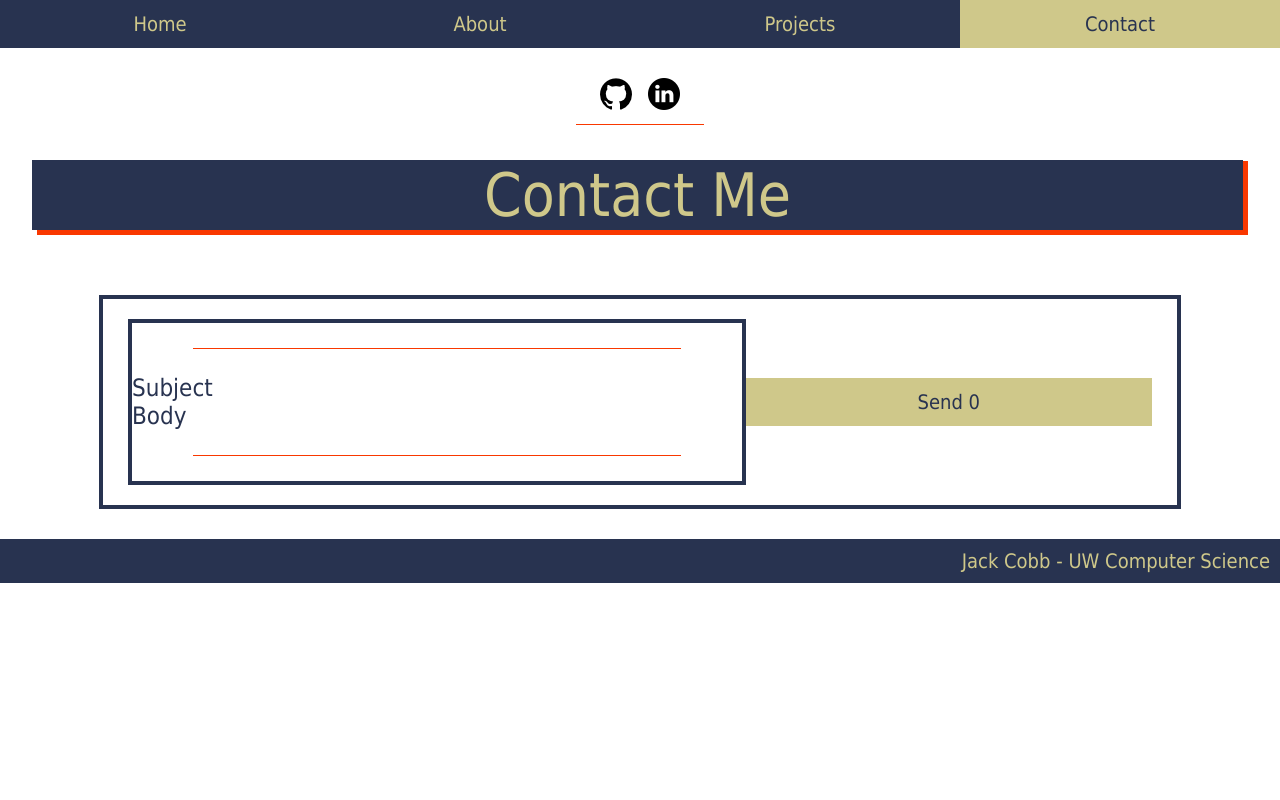
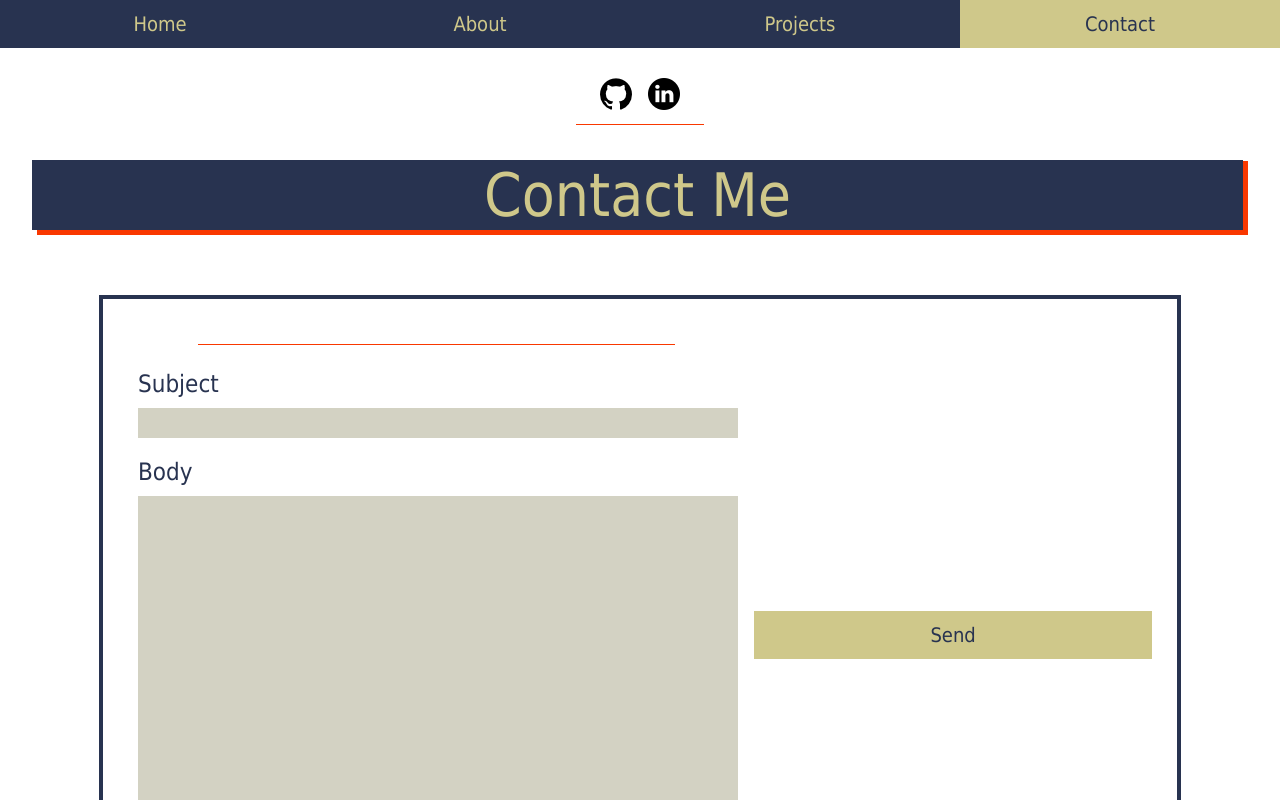
Before and after one commit to jackcobb01/jackcobb01.github.io, a React (Create React App) app in the folder personal-website/: page / in a window 1280 px wide. Both pictures are taken after a click on the element "Contact". Shown: the top 800 px of the page. Built offline with nearby package versions, Linux system fonts and the light colour scheme.

Commit message:
finished contact page frontend and email

```diff
--- a/personal-website/src/styles/ContactPage.css
+++ b/personal-website/src/styles/ContactPage.css
@@ -35,8 +35,8 @@
     flex-direction: column;
 
     width: 60%;
-
-    border:4px solid var(--firstTheme);
+    padding-left: 10px;
+    padding-right: 20px;
 }
 
 .messageInputs {
@@ -45,15 +45,43 @@
     flex-direction: column;
 
     width: 100%;
-
 }
 
 .messageInputHeader {
     display: flex;
 
+    margin-bottom: 10px;
+
     color: var(--firstTheme);
     font-family: var(--generalFontFamily);
     font-size: 24px;
+}
+
+.messageSubjectInput {
+    display: flex;
+
+    width: 100%;
+    margin-bottom: 20px;
+
+    background-color: var(--fourthTheme);
+    font-family: var(--generalFontFamily);
+    font-size: 24px;
+
+    border: none;
+}
+
+.messageBodyInput {
+    display: flex;
+
+    width: 100%;
+    height: 400px;
+
+    background-color: var(--fourthTheme);
+    font-family: var(--generalFontFamily);
+    font-size: 24px;
+
+    border: none;
+    resize: none;
 }
 
 .MessageInputDressing {
@@ -82,6 +110,8 @@
     color: var(--firstTheme);
     font-family: var(--generalFontFamily);
     font-size: 20px;
+
+    border: none;
 }
 
 @media (max-width: 1200px) {
@@ -105,6 +135,17 @@
         border:2px solid var(--firstTheme);
     }
 
+    .messageInformation {
+        display: flex;
+        align-items: center;
+        justify-content: center;
+        flex-direction: column;
+
+        width: 100%;
+        padding-left: 10px;
+        padding-right: 15px;
+    }
+
     .sendMessageButton {
         display: flex;
         flex-flow: column;
@@ -120,5 +161,7 @@
         color: var(--firstTheme);
         font-family: var(--generalFontFamily);
         font-size: 20px;
+
+        border: none;
     }
 }
--- a/personal-website/src/views/ContactPage.js
+++ b/personal-website/src/views/ContactPage.js
@@ -7,25 +7,37 @@ import '../styles/ContactPage.css';
 function ContactPage(props) {
 
     // state variables:
-    const [pictureCounter, setPictureCounter] = useState(0);
+    const [subjectName, setSubjectName] = useState("");
+    const [bodyText, setBodyText] = useState("");
+
+    const handleSubmit = (event) => {
+        event.preventDefault();
+        if (subjectName !== "" && bodyText !== "") {
+            //alert(`Submitting ${subjectName} --- ${bodyText}`)
+            window.location = `mailto:jackrc931@gmail.com?subject=${encodeURIComponent(subjectName)}&body=${encodeURIComponent(bodyText)}`
+        }
+    }
 
     // return statement
     return (
         <div className="ContactPage">
             <Title titleText="Contact Me" />
 
-            <div className="ContactBox">
+            <form className="ContactBox" onSubmit={handleSubmit}>
                     <div className="messageInformation">
                         <div className="MessageInputDressing" />
                             <div className="messageInputs">
                                 <div className="messageInputHeader">Subject</div>
+                                <input className="messageSubjectInput" type="text" value={subjectName} onChange={e => setSubjectName(e.target.value)}/>
                                 <div className="messageInputHeader">Body</div>
+                                <textarea className="messageBodyInput" value={bodyText} onChange={e => setBodyText(e.target.value)}/>
                             </div>
                         <div className="MessageInputDressing" />
                     </div>
+                    <input className="sendMessageButton" type="submit" value="Send"/>
+            </form>
 
-                <div className="sendMessageButton" onClick={() => setPictureCounter(pictureCounter + 1)} >Send {pictureCounter}</div>
-            </div>
+            <div>{subjectName}</div>
         </div>
     );
 
```
Lines whose indentation alone changed are shown as unchanged.
